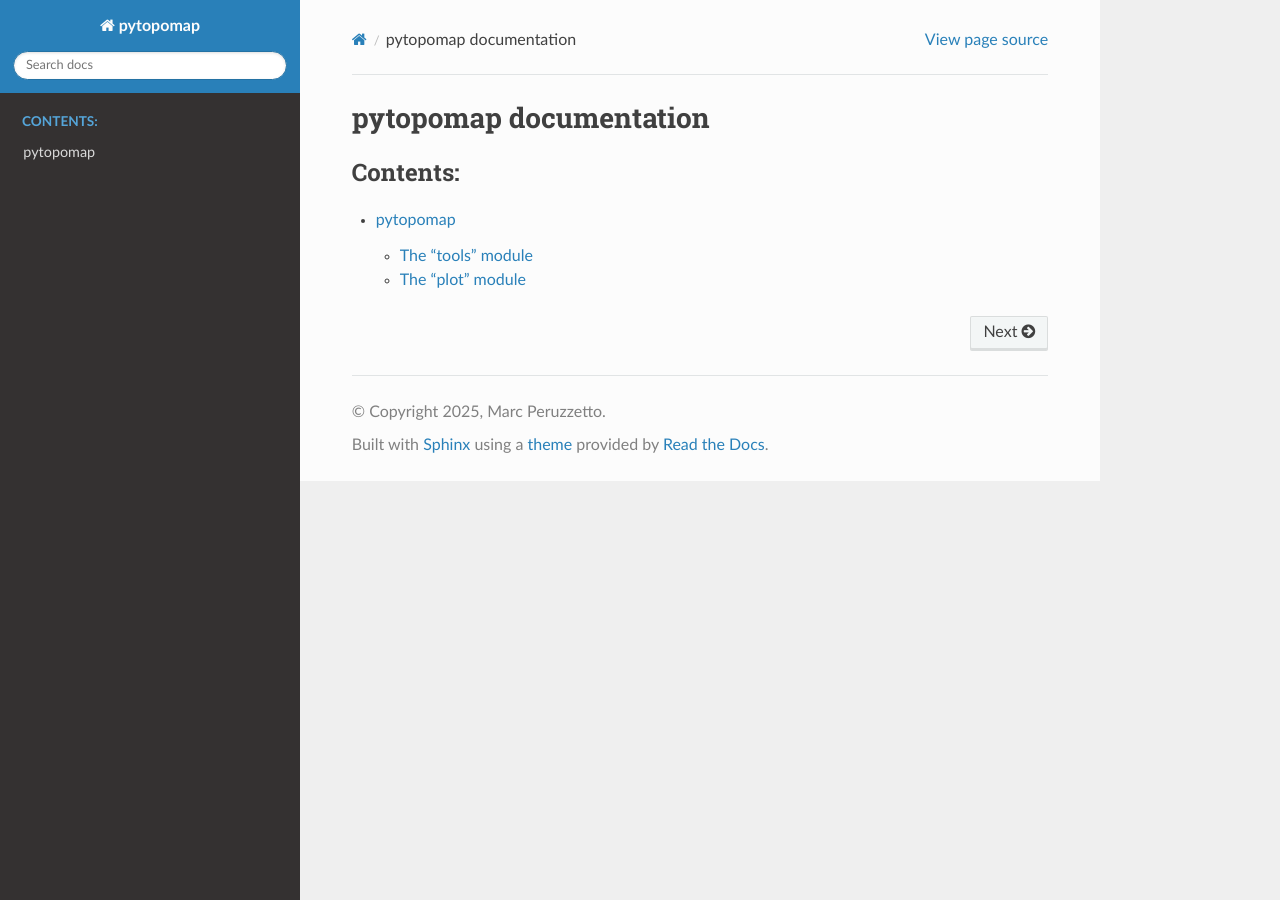
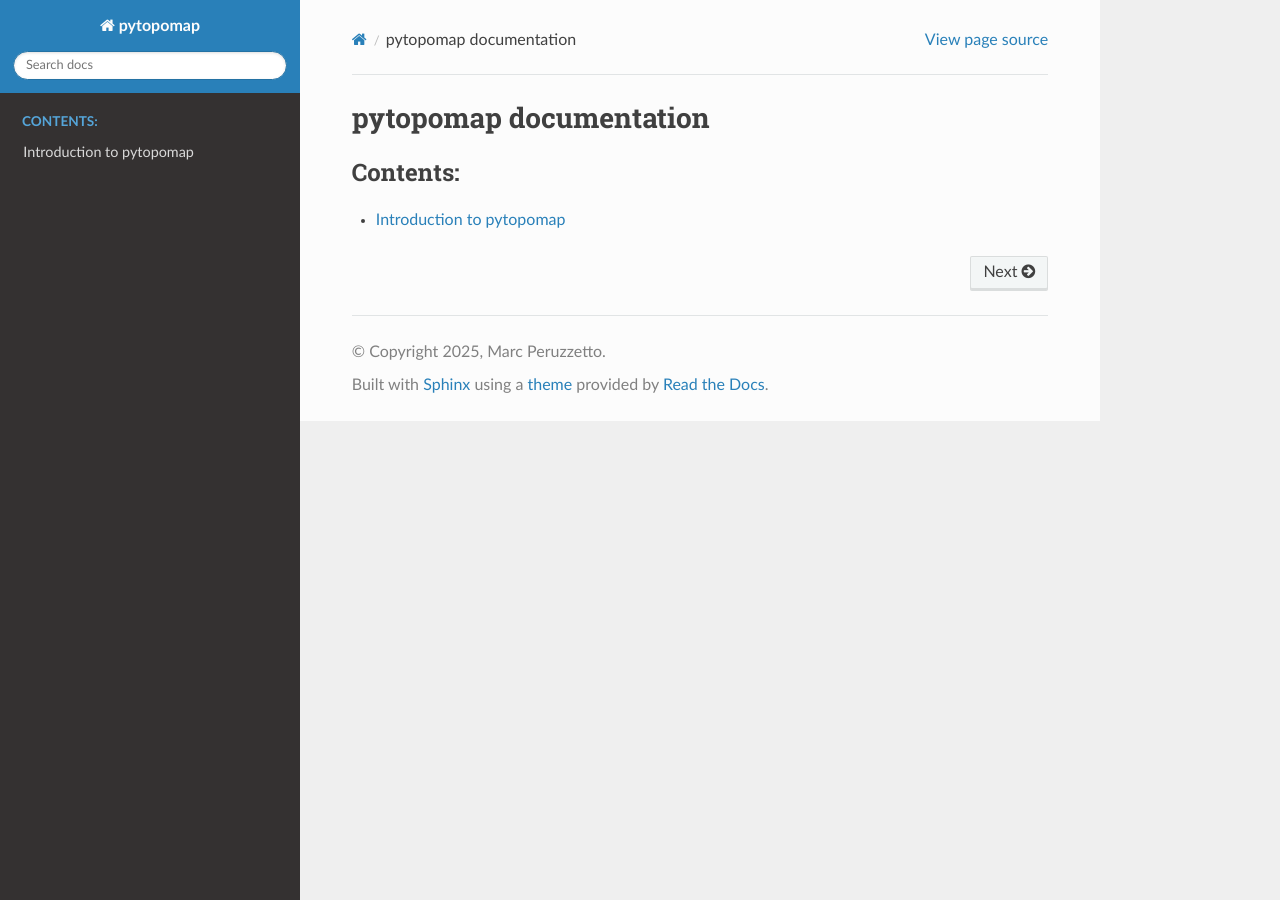
Before and after one commit to marcperuz/pytopomap, a Sphinx documentation site: the page built from docs/source/index.rst, in a window 1280 px wide. Built offline with Sphinx 7.4.7 and the Read the Docs theme 3.1.0, drawn with Linux system fonts in a browser that asks for light colours.

```diff
--- a/docs/source/API.rst
+++ /dev/null
@@ -1,19 +0,0 @@
-pytopomap
-=========
-
-The "tools" module
-----------------------
-
-.. automodule:: pytopomap.tools
-   :members:
-   :show-inheritance:
-   :undoc-members:
-
-
-The "plot" module
----------------------
-
-.. automodule:: pytopomap.plot
-   :members:
-   :show-inheritance:
-   :undoc-members:
--- a/docs/source/conf.py
+++ b/docs/source/conf.py
@@ -21,10 +21,12 @@ sys.path.insert(0, os.path.abspath('../../src/'))
 print(sys.path)
 
 extensions = [
+    'autoapi.extension',
     'sphinx.ext.autodoc',
     'sphinx.ext.napoleon', # for Google/NumPy style docstrings
 ]
 
+autoapi_dirs = ['../../src']
 
 # Napoleon settings
 napoleon_google_docstring = True
--- a/docs/source/index.rst
+++ b/docs/source/index.rst
@@ -10,4 +10,4 @@ pytopomap documentation
    :maxdepth: 2
    :caption: Contents:
 
-   API
+   quickstart
--- /dev/null
+++ b/docs/source/quickstart.rst
@@ -0,0 +1,4 @@
+Introduction to pytopomap
+=========================
+
+General introduction to pytopomap
--- a/docs/requirements.txt
+++ b/docs/source/requirements.txt
@@ -1,4 +1,6 @@
 # Defining the exact version will make sure things don't break
-# sphinx==5.3.0
+sphinx>=8.2.3
 sphinx_rtd_theme==3.0.1
+matplotlib>=3.10
+sphinx-autoapi>=3.5.0
 # sphinx-notfound-page==1.0.2
```
Also changed, not shown: .readthedocs.yaml.
